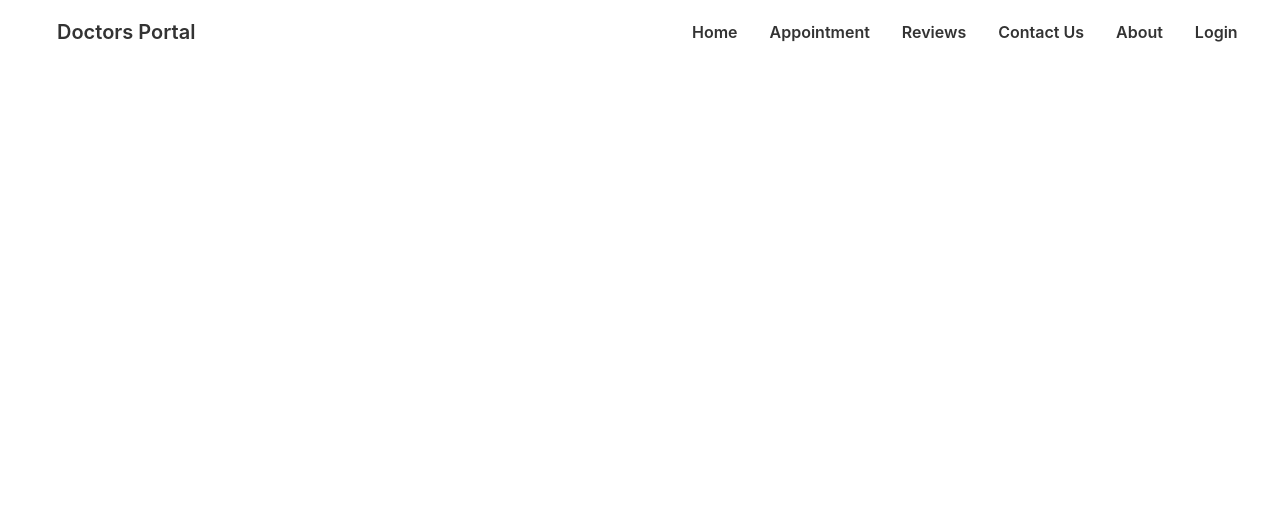
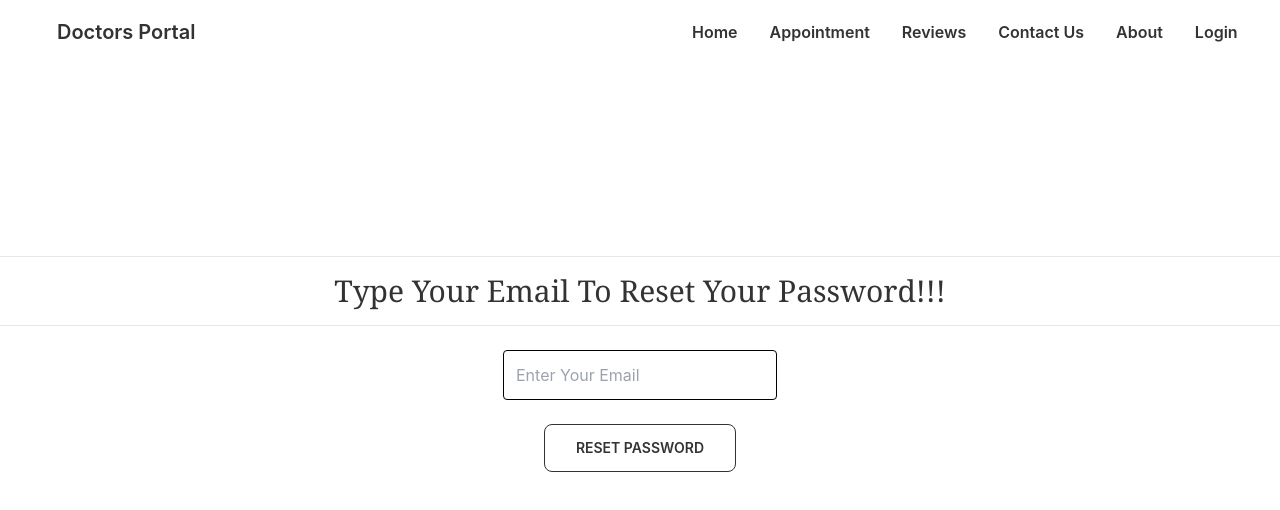
Before and after one commit to Shadman-Shakib-27/doctors-portal-by-shadman, a React (Create React App) app: page /PassReset in a window 1280 px wide. Shown: the top 510 px of the page. Built offline with nearby package versions, Linux system fonts and the light colour scheme; no server answers.

Commit message:
Forgot Password Part Done

```diff
--- a/src/App.js
+++ b/src/App.js
@@ -7,6 +7,7 @@ import Login from "./Pages/Login/Login";
 import Appoinment from "./Pages/Appoinment/Appoinment";
 import SignUp from "./Pages/Login/SignUp";
 import RequireAuth from "./Pages/Login/RequireAuth";
+import SendPasswordReset from "../src/Pages/Login/SendPasswordReset"
 
 function App() {
   return (
@@ -25,6 +26,7 @@ function App() {
             </RequireAuth>
           }
         ></Route>
+        <Route path="/PassReset" element={<SendPasswordReset></SendPasswordReset>}></Route>
       </Routes>
     </div>
   );
--- a/src/Pages/Appoinment/BookingModal.js
+++ b/src/Pages/Appoinment/BookingModal.js
@@ -2,6 +2,7 @@ import React from "react";
 import { format } from "date-fns";
 import auth from "../../firebase.init";
 import { useAuthState } from "react-firebase-hooks/auth";
+import Loading from "../Shared/Loading";
 
 const BookingModal = ({ date, treatment, setTreatment }) => {
   // For Update User In Modal
@@ -15,6 +16,10 @@ const BookingModal = ({ date, treatment, setTreatment }) => {
     // For Modal Close
     setTreatment(null);
   };
+
+  if (loading) {
+    return <Loading></Loading>;
+  }
   return (
     <div>
       <input type="checkbox" id="booking-modal" className="modal-toggle" />
--- a/src/Pages/Login/Login.js
+++ b/src/Pages/Login/Login.js
@@ -132,6 +132,11 @@ const Login = () => {
               value="Login"
             />
           </form>
+
+          <small className="text-primary">
+            <Link to="/PassReset">Forgot Password?</Link>
+          </small>
+
           <small>
             New To Doctors Portal?{" "}
             <Link to="/Signup" className="text-primary">
--- /dev/null
+++ b/src/Pages/Login/SendPasswordReset.js
@@ -0,0 +1,51 @@
+import { useState } from "react";
+import { useSendPasswordResetEmail } from "react-firebase-hooks/auth";
+import auth from "../../firebase.init";
+import Loading from "../Shared/Loading";
+
+const SendPasswordReset = () => {
+  const [email, setEmail] = useState("");
+  const [sendPasswordResetEmail, sending, error] =
+    useSendPasswordResetEmail(auth);
+
+  if (error) {
+    return (
+      <div className="flex justify-center items-center mt-60">
+        <p className="text-red-500">Error: {error.message}</p>
+      </div>
+    );
+  }
+  if (sending) {
+    return <Loading></Loading>;
+  }
+  return (
+    <div className="App mt-48">
+      <hr />
+      <h1 className="mb-4 mt-4 text-3xl font-serif">
+        Type Your Email To Reset Your Password!!!
+      </h1>
+      <hr />
+      <input
+        type="email"
+        value={email}
+        className=" border border-black rounded mt-6 p-3"
+        placeholder="Enter Your Email"
+        onChange={(e) => setEmail(e.target.value)}
+      />
+      <br />
+      <br />
+      <button
+        className="btn btn-outline w-48"
+        onClick={async () => {
+          const success = await sendPasswordResetEmail(email);
+          if (success) {
+            alert("Sent Email");
+          }
+        }}
+      >
+        Reset password
+      </button>
+    </div>
+  );
+};
+export default SendPasswordReset;
```
